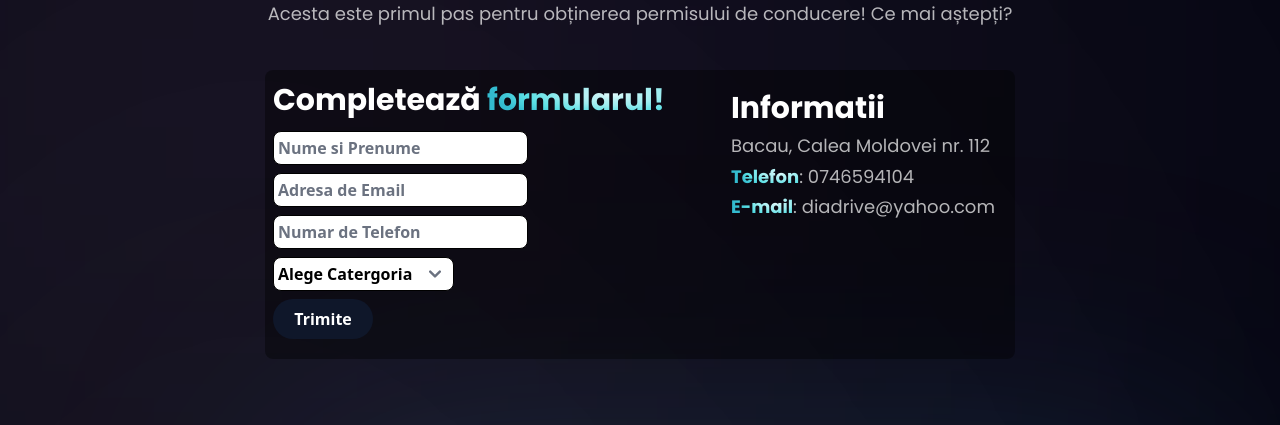
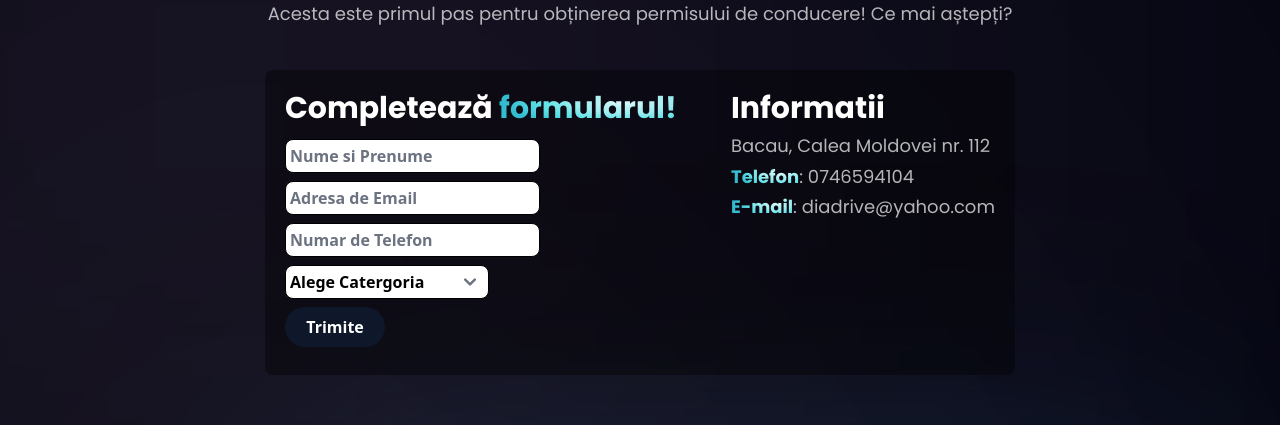
Before and after one commit to VasileStelian/vite-react-drive, a React (Vite) app: page /contact in a window 1280 px wide. Shown: the part 193-618 px from the top of the page. Built offline with nearby package versions, Linux system fonts and the light colour scheme.

Commit message:
router update + contact

```diff
--- a/src/App.jsx
+++ b/src/App.jsx
@@ -1,7 +1,7 @@
 import styles from "./styles";
 import React, { useState, useEffect } from 'react';
 import { loading } from "./assets"
-import { BrowserRouter as Router, Route, Routes } from "react-router-dom";
+import { BrowserRouter, Router, Route, Routes } from "react-router-dom";
 import { Footer, Navbar, Divider } from "./components";
 import { ContactPage, Homepage, GalleryPage, AboutPage, NotFoundPage, } from "./pages";
 
@@ -35,7 +35,7 @@ const App = () => {
   }
 
   return (
-    <Router>
+    <BrowserRouter>
       {contentLoaded ? (
         <div className="bg-primary w-full overflow-hidden">
           <div className={`${styles.paddingX} ${styles.flexCenter}`}>
@@ -63,7 +63,7 @@ const App = () => {
       ) : (
         <LoadingScreen />
       )}
-    </Router>
+    </BrowserRouter>
   );
 };
 
--- a/src/components/Contact.jsx
+++ b/src/components/Contact.jsx
@@ -36,7 +36,7 @@ const Contact = () => {
           </p>
         </div>
         <div className="flex flex-row flex-wrap justify-center">
-          <div className="flex flex-col p-2 max-w-[450px] bg-black/40  rounded-l-lg">
+          <div className="flex flex-col py-4 md:pl-5 pl-[60px]  max-w-[450px] bg-black/40  rounded-l-lg">
             <h1 className="text-white text-[30px] font-bold font-poppins">
               Completează<span className="text-gradient"> formularul!</span>
             </h1>
@@ -45,7 +45,7 @@ const Contact = () => {
                 <div key={field.name}>
                   {field.type === "select" ? (
                     <select
-                      className="mt-2 border border-black rounded-lg p-1 font-semibold"
+                      className="mt-2 border w-[204px] border-black rounded-lg p-1 font-semibold"
                       name={field.name}
                       value={formData[field.name]}
                       onChange={handleChange}
```
Also changed, not shown: vercel.json.
